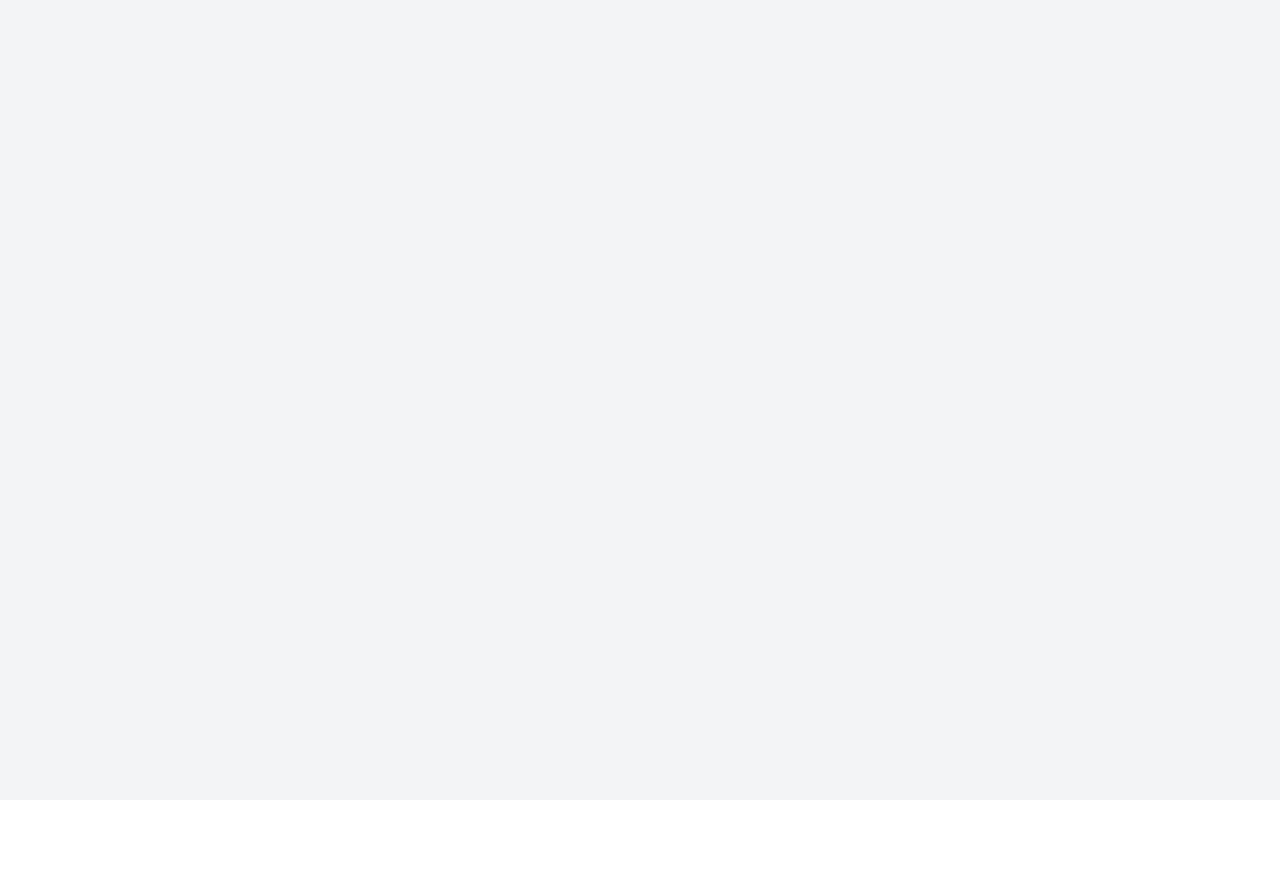
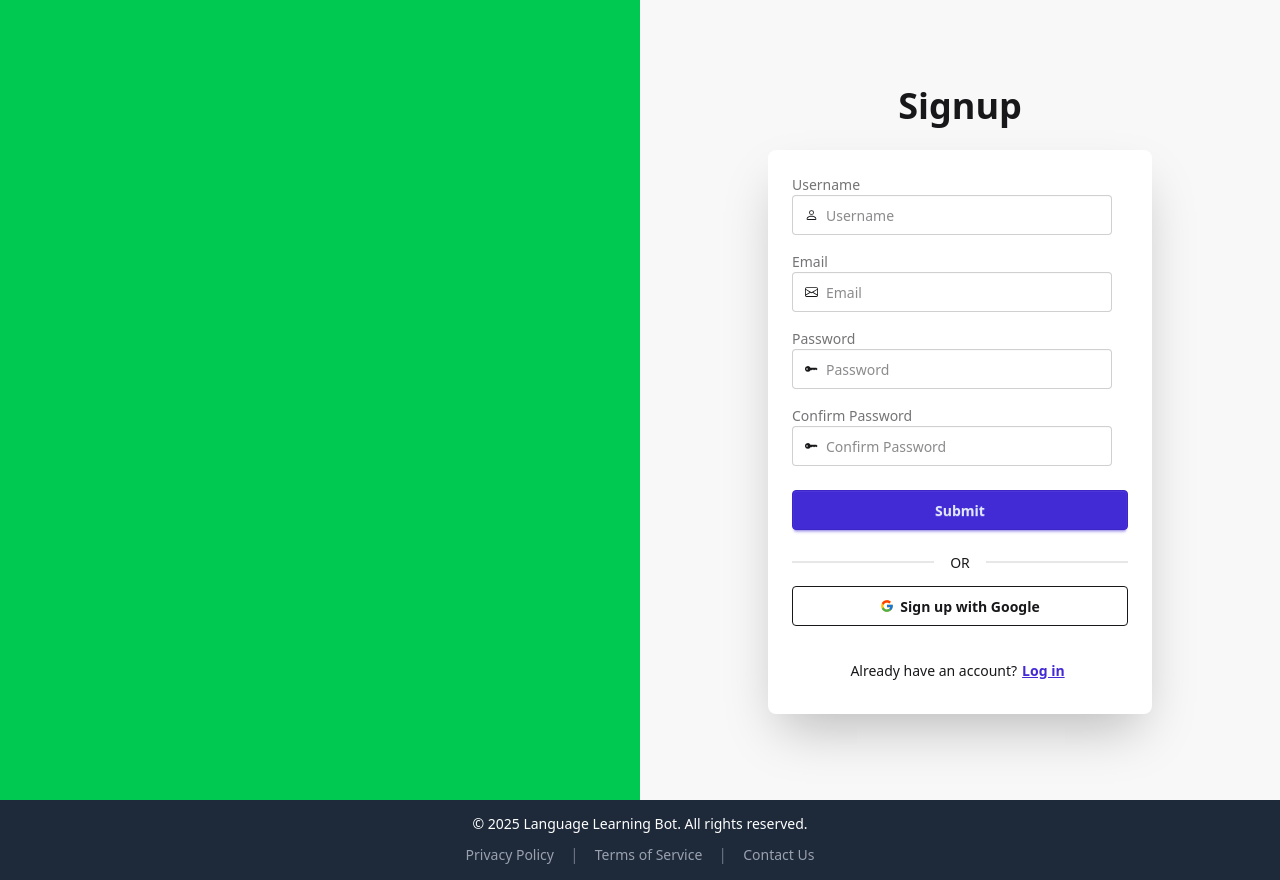
Before and after one commit to Diangondi03/Language-Learning-Bot, a React (Vite) app: page /auth/signup in a window 1280 px wide. Before the commit this address had no page. Before the commit the page ends 800 px from the top, so only its background shows below. Built offline with nearby package versions, Linux system fonts and the light colour scheme.

Commit message:
feat: implement authentication flow with login and signup pages, add InputField component, and update routing

```diff
--- a/index.html
+++ b/index.html
@@ -6,8 +6,8 @@
     <meta name="viewport" content="width=device-width, initial-scale=1.0" />
     <title>Language Learning Bot</title>
   </head>
-  <body class="bg-gray-100 min-h-screen">
-    <div id="root"></div>
+  <body class="bg-gray-100 min-h-screen max-w-screen">
+    <div id="root" class="relative"></div>
     <script type="module" src="/src/main.tsx"></script>
   </body>
 </html>
--- a/package.json
+++ b/package.json
@@ -10,13 +10,16 @@
     "preview": "vite preview"
   },
   "dependencies": {
+    "@preact/signals": "^2.0.4",
     "@tailwindcss/vite": "^4.1.4",
     "daisyui": "^5.0.28",
+    "formik": "^2.4.6",
     "react": "^19.0.0",
     "react-dom": "^19.0.0",
     "react-icons": "^5.5.0",
     "react-router": "^7.5.2",
-    "tailwindcss": "^4.1.4"
+    "tailwindcss": "^4.1.4",
+    "yup": "^1.6.1"
   },
   "devDependencies": {
     "@eslint/js": "^9.22.0",
--- a/src/components/Footer.tsx
+++ b/src/components/Footer.tsx
@@ -1,7 +1,8 @@
 
 const Footer = () => {
   return (
-    <footer className="absolute bottom-0 w-screen bg-gray-800 text-white py-3 px-4 mt-auto">
+    <>
+        <footer className="absolute bottom-[-10vh] w-full  bg-gray-800 text-white h-[10vh] flex items-center">
         <div className="container mx-auto text-center">
           <p className="text-sm">&copy; {new Date().getFullYear()} Language Learning Bot. All rights reserved.</p>
           <div className="mt-2 space-x-4">
@@ -13,6 +14,7 @@ const Footer = () => {
           </div>
         </div>
         </footer>
+    </>
   )
 }
 
--- /dev/null
+++ b/src/components/InputField.tsx
@@ -0,0 +1,19 @@
+import { Field } from "formik";
+import { InputFieldProps } from "../interfaces";
+
+export const InputField: React.FC<InputFieldProps> = ({ name, label, type = 'text', icon, errors, touched }) => (
+  <div className="form-control">
+    <label className="label" htmlFor={name}>
+      {label}
+    </label>
+    <label  className={`input input-bordered flex items-center gap-2 ${errors[name] && touched[name] ? 'input-error' : ''}`}>
+      {icon}
+      <Field id={name} name={name} type={type} className="grow" placeholder={label} />
+    </label>
+    {errors[name] && touched[name] ? (
+      <label className="label">
+        <span className="label-text-alt text-error">{errors[name]}</span>
+      </label>
+    ) : null}
+  </div>
+);
--- a/src/index.css
+++ b/src/index.css
@@ -1,2 +1,4 @@
 @import "tailwindcss";
-@plugin "daisyui";
+@plugin "daisyui" {
+    themes: light --default;
+  }
--- /dev/null
+++ b/src/interfaces.tsx
@@ -0,0 +1,15 @@
+export interface InputFieldProps {
+  name: string;
+  label: string;
+  type?: string; // Make type optional, default to 'text'
+  icon?: React.ReactNode; // Allow passing an icon component
+  errors: any; // Consider using more specific types from Formik if possible
+  touched: any; // Consider using more specific types from Formik if possible
+}
+
+export interface FormFieldConfig {
+    name: string;
+    label: string;
+    type?: string;
+    icon?: React.ReactNode;
+}
--- /dev/null
+++ b/src/layouts/AuthLayout.tsx
@@ -0,0 +1,30 @@
+import { Outlet, useLocation } from "react-router"
+import Footer from "../components/Footer"
+import { signal} from "@preact/signals"
+
+export const currentPath = signal<string>("")
+const AuthLayout = () => {
+    const location = useLocation();
+    currentPath.value = location.pathname;
+
+    return (
+        <>
+            <div className="flex flex-row justify-between min-h-screen mb-[10vh]">
+                <div className={`${currentPath.value=="/auth/login" ? "bg-blue-500" : "bg-green-500"} min-h-screen w-1/2 hidden lg:block`}></div>
+                    <div className="flex flex-col items-center justify-center min-h-screen bg-base-200 p-4 w-full lg:w-1/2">
+                      <h1 className="text-4xl font-bold text-center mb-6">{currentPath.value==="/auth/login" ? "Login" : "Signup"}</h1>
+                      <div className="card w-full max-w-sm shadow-2xl bg-base-100">
+                        <div className="card-body">
+                            <Outlet/>
+
+                        </div>
+                    </div>
+                </div>
+
+            </div>
+            <Footer/>
+        </>
+  )
+}
+
+export default AuthLayout
--- a/src/main.tsx
+++ b/src/main.tsx
@@ -3,14 +3,19 @@ import { createRoot } from 'react-dom/client'
 import './index.css'
 import Start from './pages/Start.tsx'
 import { BrowserRouter, Route, Routes } from 'react-router'
+import AuthLayout from './layouts/AuthLayout.tsx'
+import { Signup } from './pages/Signup.tsx'
+import { Login } from './pages/Login.tsx'
 
 createRoot(document.getElementById('root')!).render(
   <StrictMode>
     <BrowserRouter>
       <Routes>
         <Route path="/" element={<Start />} />
-        <Route path="/signup" element={<Start />} />
-        <Route path="/login" element={<Start />} />
+        <Route path='/auth' element={<AuthLayout />}>
+          <Route path="signup" element={<Signup />} />
+          <Route path="login" element={<Login />} />
+        </Route>
       </Routes>
     </BrowserRouter>
   </StrictMode>,
--- /dev/null
+++ b/src/pages/Login.tsx
@@ -0,0 +1,84 @@
+import { Formik, Form} from 'formik';
+import { BsPerson, BsEnvelope, BsKeyFill} from 'react-icons/bs'; // Assuming you might add password later
+import * as Yup from 'yup';
+import React from 'react'; // Import React for JSX types
+import { InputField } from '../components/InputField';
+import { FormFieldConfig } from '../interfaces';
+import { FcGoogle } from 'react-icons/fc';
+import { Link } from 'react-router';
+
+// Define the props for the InputField component
+
+
+// Reusable InputField component
+
+
+const SignupSchema = Yup.object().shape({
+
+  email: Yup.string().email('Invalid email').required('Required'),
+  password: Yup.string()
+    .min(2, 'Too Short!')
+    .required('Required'),
+
+});
+
+
+
+// Array of input field configurations
+const formFields: FormFieldConfig[] = [
+    { name: 'email', label: 'Email', type: 'email', icon: <BsEnvelope /> },
+    { name: 'password', label: 'Password',type:"password",icon:<BsKeyFill/> },
+];
+
+
+export const Login = () => {
+
+
+  return (
+        <>
+          <Formik
+            initialValues={{
+              email: '',
+              password: '',
+            }}
+            validationSchema={SignupSchema}
+            onSubmit={values => {
+              // same shape as initial values
+              console.log(values);
+            }}
+          >
+            {({ errors, touched }) => (
+              <Form className="space-y-4">
+                {formFields.map((field) => (
+                    <InputField
+                    key={field.name} // Add key prop for list rendering
+                    name={field.name}
+                    label={field.label}
+                    type={field.type}
+                    icon={field.icon}
+                    errors={errors}
+                    touched={touched}
+                    />
+                ))}
+
+                <div className="form-control mt-6">
+                  <button type="submit" className="btn btn-primary w-full">Submit</button>
+                </div>
+              </Form>
+            )}
+          </Formik>
+          <div className="flex w-full flex-col">
+            <div className="divider">OR</div>
+            <button className="btn btn-outline w-full">
+              <FcGoogle/>
+              Log in with Google
+            </button>
+          </div>
+            <p className="text-center mt-4 flex items-center justify-center">
+            Don't have an account?
+            <Link className='btn btn-link px-1' to="/auth/signup">Sign up</Link>
+            </p>
+        </>
+
+  );
+};
--- /dev/null
+++ b/src/pages/Signup.tsx
@@ -0,0 +1,87 @@
+import { Formik, Form} from 'formik';
+import { BsPerson, BsEnvelope, BsKeyFill} from 'react-icons/bs'; // Assuming you might add password later
+import * as Yup from 'yup';
+import { InputField } from '../components/InputField';
+import { FormFieldConfig } from '../interfaces';
+import { FcGoogle } from 'react-icons/fc';
+import { Link } from 'react-router';
+
+
+
+
+const SignupSchema = Yup.object().shape({
+  username: Yup.string()
+    .min(2, 'Too Short!')
+    .required('Required'),
+  email: Yup.string().email('Invalid email').required('Required'),
+  password: Yup.string()
+    .min(2, 'Too Short!')
+    .required('Required'),
+  confirmPassword: Yup.string()
+    .oneOf([Yup.ref('password')], 'Passwords must match')
+    .required('Required'),
+});
+
+
+
+// Array of input field configurations
+const formFields: FormFieldConfig[] = [
+    { name: 'username', label: 'Username', icon: <BsPerson /> },
+    { name: 'email', label: 'Email', type: 'email', icon: <BsEnvelope /> },
+    { name: 'password', label: 'Password',type:"password",icon:<BsKeyFill/> },
+    { name: 'confirmPassword', label: 'Confirm Password',type:"password",icon:<BsKeyFill/> },
+];
+
+
+export const Signup = () => {
+  return (
+      <>
+          <Formik
+            initialValues={{
+              username: '',
+              email: '',
+              password: '',
+              confirmPassword: '',
+            }}
+            validationSchema={SignupSchema}
+            onSubmit={values => {
+              // same shape as initial values
+              console.log(values);
+            }}
+          >
+            {({ errors, touched }) => (
+              <Form className="space-y-4">
+                {formFields.map((field) => (
+                  <InputField
+                    key={field.name} // Add key prop for list rendering
+                    name={field.name}
+                    label={field.label}
+                    type={field.type}
+                    icon={field.icon}
+                    errors={errors}
+                    touched={touched}
+                  />
+                ))}
+
+                <div className="form-control mt-6">
+                  <button type="submit" className="btn btn-primary w-full">Submit</button>
+                </div>
+              </Form>
+            )}
+          </Formik>
+          <div className="flex w-full flex-col">
+            <div className="divider">OR</div>
+            <button className="btn btn-outline w-full">
+              <FcGoogle/>
+              Sign up with Google
+            </button>
+          </div>
+          <p className="text-center mt-4 flex items-center justify-center">
+
+            Already have an account?
+            <Link className='btn btn-link px-1' to="/auth/login">Log in</Link>
+          </p>
+      </>
+
+  );
+};
--- a/src/pages/Start.tsx
+++ b/src/pages/Start.tsx
@@ -6,19 +6,19 @@ function Start() {
 
   return (
     <>
-      <div className="navbar bg-blue-950 relative py-6">
-        <h1 className="font-bold">Language Learning Bot</h1>
+      <div className="navbar bg-indigo-950 relative h-[10vh]">
+        <h1 className="font-bold text-white">Language Learning Bot</h1>
         <div className="absolute flex right-3 gap-5">
-        <Link to="/login" className="btn btn-accent">Log in</Link>
-        <Link to="/signup" className="btn btn-primary">Sign up</Link>
+        <Link to="/auth/login" className="btn btn-accent">Log in</Link>
+        <Link to="/auth/signup" className="btn btn-primary">Sign up</Link>
         </div>
       </div>
-      <div className="text-black">
-        <div className="hero-content text-center my-10">
+      <div className="text-black h-[80vh] mb-[10vh] flex flex-col justify-center items-center bg-gradient-to-b from-blue-950 to-blue-500">
+        <div className="text-center my-10">
           <div className="max-w-md">
             <h1 className="text-5xl font-bold">Language Learning Bot</h1>
             <p className="py-6">Learn a new language with our AI-powered chatbot. Practice speaking, writing, and listening in a fun and interactive way.</p>
-            <Link to="/signup" className="btn btn-primary">Get Started</Link>
+            <Link to="/auth/signup" className="btn btn-primary">Get Started</Link>
           </div>
         </div>
       </div>
```
Also changed, not shown: 1 other file (tests, documents, lock files or other folders).
